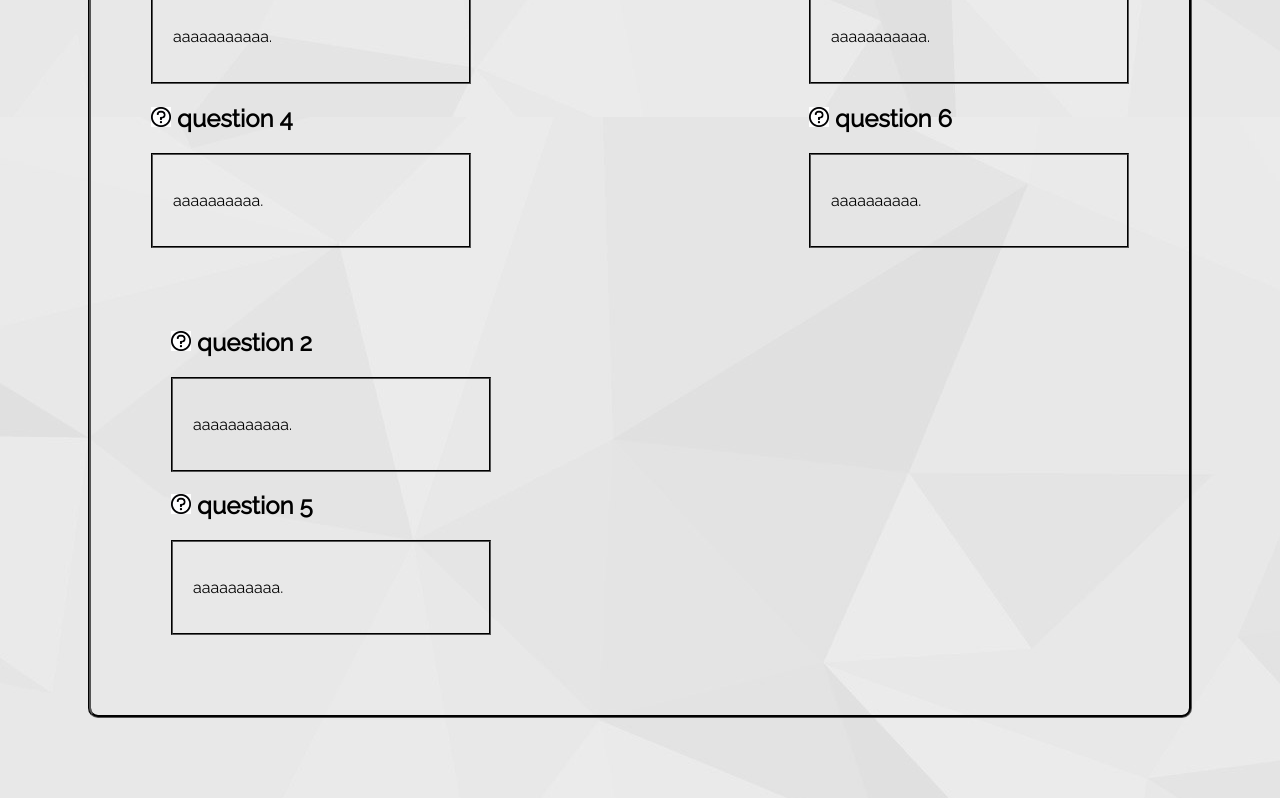
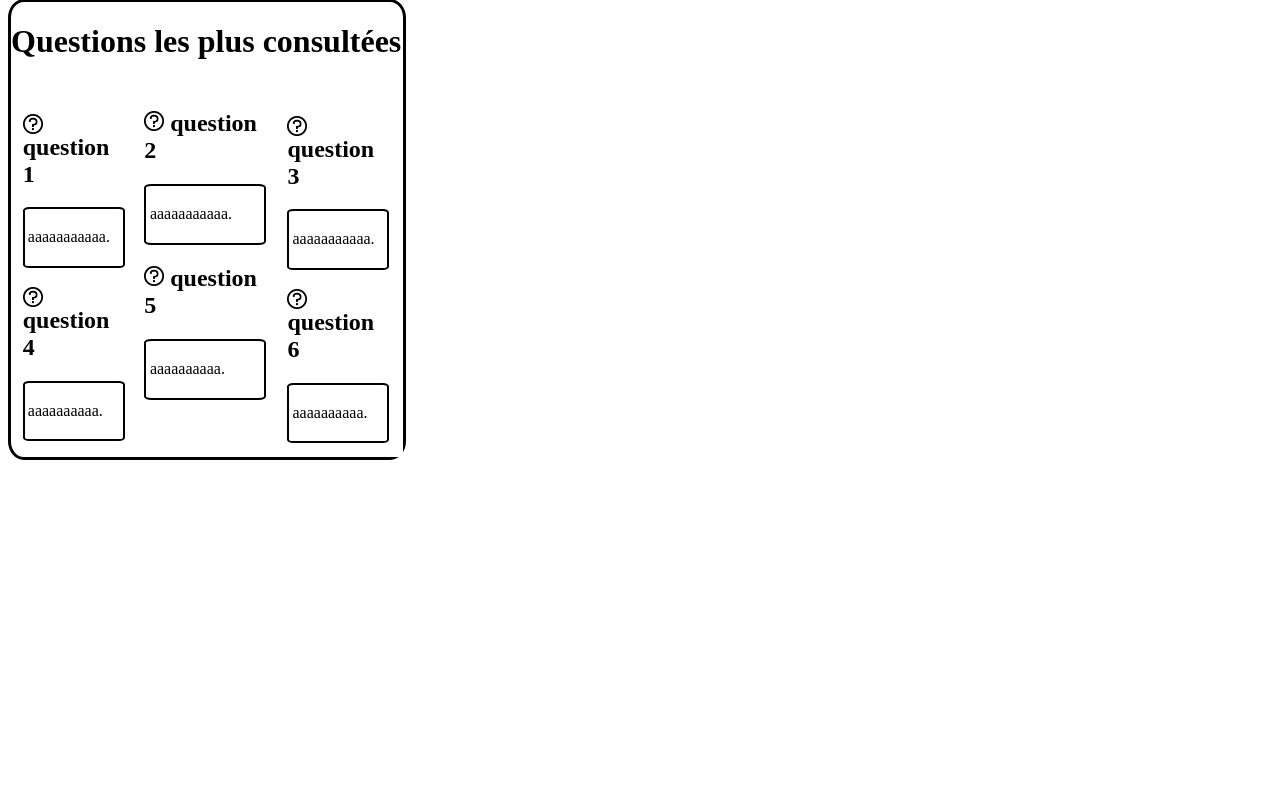
Before and after one commit to adelmarre/APP, a PHP site: page /Hexagon/faqversionfinale.html in a window 1280 px wide. Shown: the part 699-1497 px from the top of the page. After the commit the page ends 1159 px from the top, so only its background shows below. Run offline with PHP 8.4, Linux system fonts and the light colour scheme.

Commit message:
Add files via upload

```diff
--- a/faqversionfinale.css
+++ b/faqversionfinale.css
@@ -1,95 +1,49 @@
-body
-{
-    background-image: url(background.jpg);
-    font-family: 'Raleway', sans-serif;
-}
-
-header{
-    display: flex;
-    justify-content: space-between;
-    align-items: flex-end;
-    border-bottom:  2px #7AB781 solid;
-    margin-top: 1%;
-    padding-bottom: 1%;
-}
-
-.banniere
-{
-    margin-top: 1em;
-    border: 0.5px groove black;
-}
-#logo_hexagon
-{
-    background-size: cover;
-    width: 329px;
-    height: 101px;
+div#colonne1 {
+	float: left;
+	width: 26%;
+	background: white;
+	margin: 2%;
+    padding: 1%;
 
 }
-/* Menu de navigation*/
-nav ul
-{
-    list-style-type: none;
-    display:inline-flex;
-
-}
-
-nav li
-{
-    margin-right: 1em;
-}
-
-nav a
-{
-    font-size: 1.2em;
-    color:#445D7B;
-    padding-bottom: 2px;
-    text-decoration: none;
-
-}
-
-nav a:hover
-{
-    color:purple;
-}
-
-
-
-div#colonne1 {
-	float: left;
-	width: 320px;
-	margin: 20px;
-    padding: 20px;
-}
 .questions {
-
+    background-color: white;
     color: black;
     margin: 0px;
-    padding: 20px;
-    border: 2px groove #000000;
+    padding: 3%;
+    border: 2px solid #000000;
+    border-radius: 6%;
 }
 
 
 div#colonne2 {
 	float: right;
-	width: 320px;
+	width: 26%;
+	background: white;
+    padding: 3.5%;
 
-	margin: 20px;
-    padding: 20px;
 }
 
 div#centre {
 	overflow: hidden;
+	background: white;
+    padding: 2%;
+    width: 31%;
 
-	margin: 40px;
-    padding: 20px;
-    width: 320px;
 
 }
 
 .ensemble{
+	background-color: white;
     color: black;
-    margin: 5em;
-    padding: 20px;
-    border: 3px groove #000000;
-    border-radius: 10px;
+    margin: auto;
+    padding: auto;
+    border: 3px solid #000000;
+    border-radius: 4%;
+    float: left
 }
+.row:after {
+    content: "";
+    display: table;
+    clear: both;
+}
```
Also changed, not shown: faqversionfinale.php (added, +80 -0 lines).
